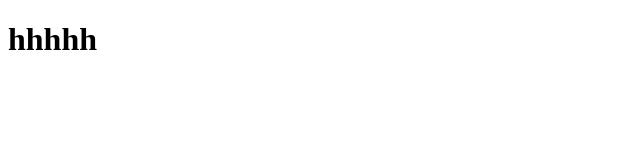
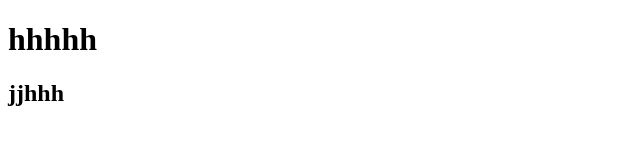
Before and after one commit to mubarkkhan/my-web, a plain HTML site: page index.html in a window 1280 px wide. Shown: the whole page, without its empty margins (0-640 px from the left). Drawn offline with Linux system fonts and the light colour scheme.

Commit message:
first commit

```diff
--- a/index.html
+++ b/index.html
@@ -7,5 +7,6 @@
 </head>
 <body>
     <h1>hhhhh</h1>
+    <h2>jjhhh</h2>
 </body>
 </html>
```
